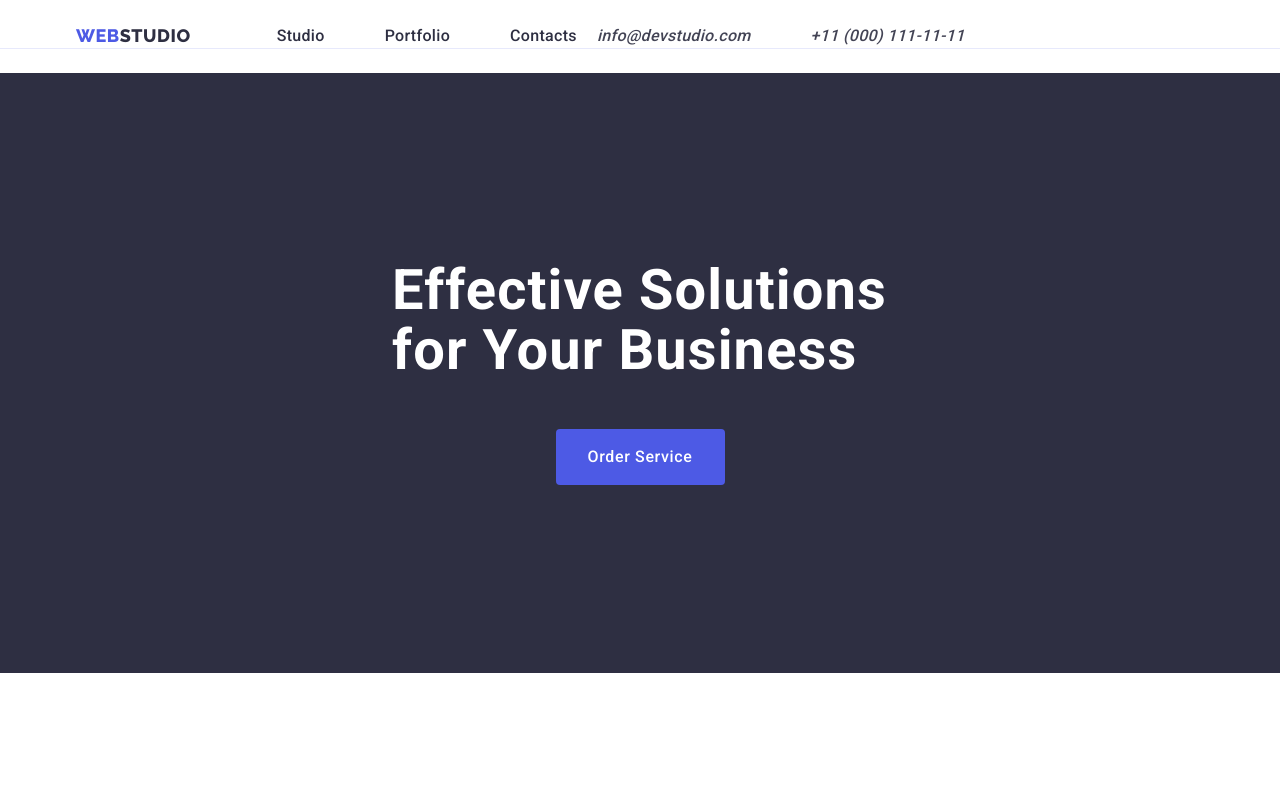
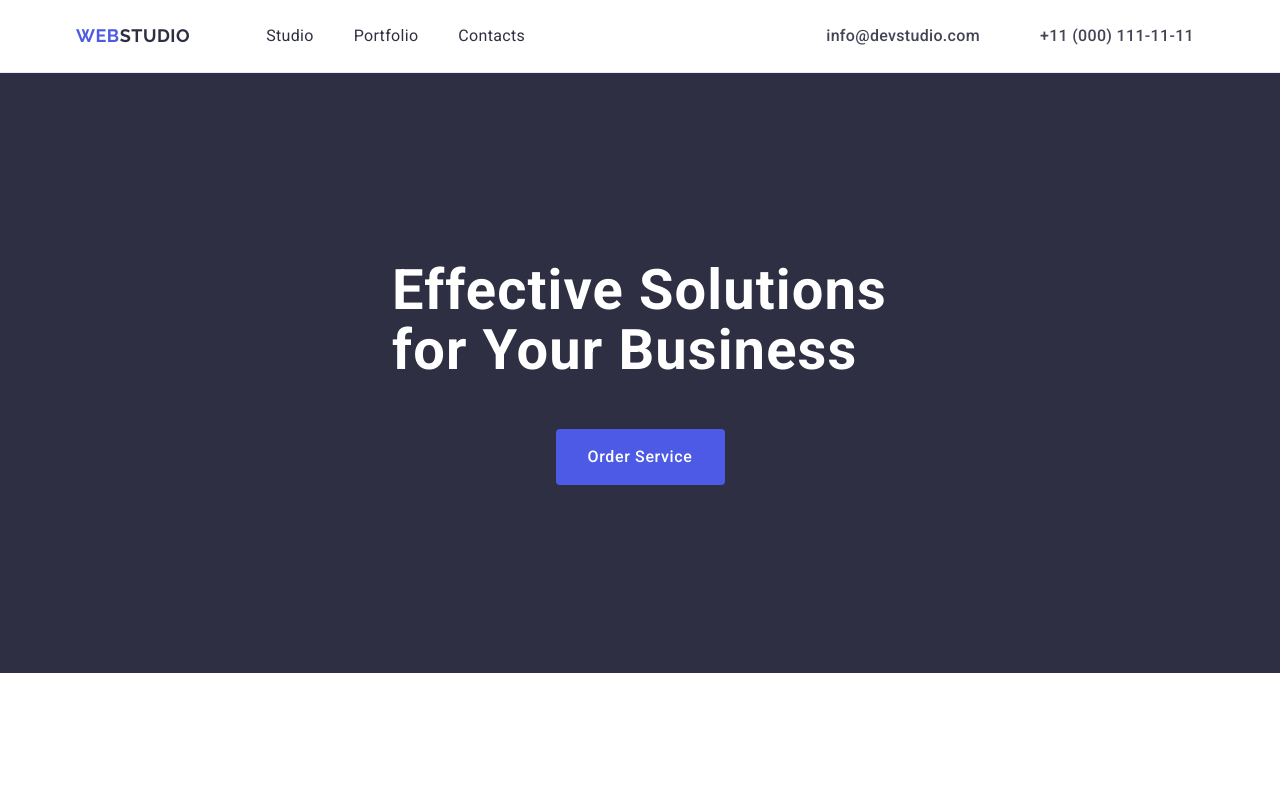
Before and after one commit to natcza/goit-markup-hw-03, a plain HTML site: page index.html in a window 1280 px wide. Shown: the top 789 px of the page. Drawn offline with nearby package versions, Linux system fonts and the light colour scheme.

Commit message:
poprawione
poprawione

```diff
--- a/css/styles.css
+++ b/css/styles.css
@@ -28,7 +28,7 @@ img {
 
 .header-container {
   border-bottom: 1px solid #e7e9fc;
-  margin: 24px 0;
+  padding: 24px 0;
 }
 
 .header-wrap {
@@ -46,6 +46,7 @@ img {
 .navigation {
   display: flex;
   align-items: center;
+  margin-right: auto;
 }
 
 .menu-nav {
@@ -62,6 +63,10 @@ span {
   color: #2e2f42;
 }
 
+.address {
+  font-style: normal;
+}
+
 .address-nav {
   display: flex;
   gap: 40px;
@@ -71,9 +76,8 @@ span {
 .link {
   font-family: "Roboto", sans-serif;
   font-size: 16px;
-  font-weight: 500;
+  font-weight: 400;
   line-height: 1.5;
-  margin: 12px 10px;
   letter-spacing: 0.02em;
   text-align: center;
   text-decoration: none;
@@ -193,7 +197,6 @@ ul {
 }
 
 .list-header {
-  display: flex;
   font-size: 20px;
   line-height: 1.2;
   letter-spacing: 0.02em;
@@ -220,7 +223,6 @@ ul {
 .list-p-third {
   font-size: 16px;
   line-height: 1.5;
-  text-align: center;
   margin: 0;
 }
 
@@ -315,5 +317,5 @@ ul {
   text-align: left;
   color: #f4f4fd;
   max-width: 264px;
-  height: 72px;
+  margin: 0;
 }
--- a/index.html
+++ b/index.html
@@ -11,7 +11,7 @@
     <link rel="preconnect" href="https://fonts.googleapis.com" />
     <link rel="preconnect" href="https://fonts.gstatic.com" crossorigin />
     <link
-      href="https://fonts.googleapis.com/css2?family=Raleway:wght@800&family=Roboto:wght@400;500;700;900&display=swap"
+      href="https://fonts.googleapis.com/css2?family=Raleway:wght@700&family=Roboto:wght@400;500;700&display=swap"
       rel="stylesheet"
     />
     <title>WebStudio</title>
```
